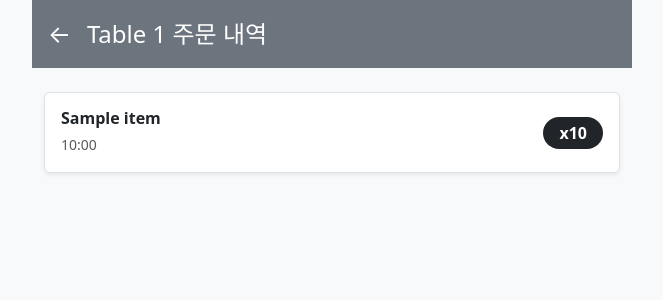
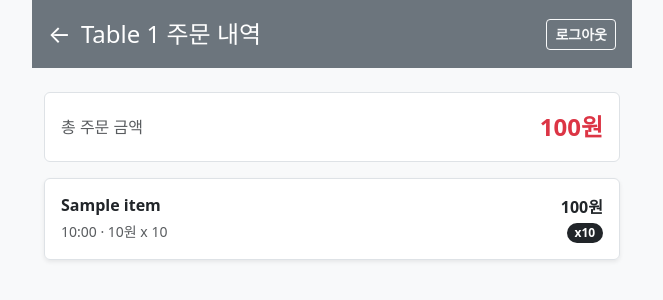
Before and after one commit to jae1u/festival-order, a Flask app: page /my_orders in a window 1280 px wide. Shown: the top 300 px of the page, without its empty margins (308-971 px from the left). Run offline with Flask 3, Linux system fonts and the light colour scheme; the visitor is signed in with stand-in values (Sample User, id 1); tables that the repository leaves empty hold one stand-in row (values such as "Sample post").

Commit message:
feat: show customer order totals and logout

```diff
--- a/web/app.py
+++ b/web/app.py
@@ -243,9 +243,25 @@ def customer_history():
     )
     rows = cursor.fetchall()
     conn.close()
+
+    total_amount = 0
+    for row in rows:
+        row["subtotal"] = row["price"] * row["quantity"]
+        total_amount += row["subtotal"]
+
     return render_template(
-        "customer_history.html", orders=rows, table_no=session["table_no"]
+        "customer_history.html",
+        orders=rows,
+        table_no=session["table_no"],
+        total_amount=total_amount,
     )
+
+
+@app.route("/customer/logout", methods=["POST"])
+def customer_logout():
+    session.pop("customer_session_id", None)
+    session.pop("table_no", None)
+    return redirect(url_for("customer_home"))
 
 
 # ==========================================
--- a/web/templates/customer_history.html
+++ b/web/templates/customer_history.html
@@ -12,28 +12,43 @@
             max-width: 600px;
             margin: auto;
         }
+
+        .history-header {
+            gap: 10px;
+        }
     </style>
 </head>
 
 <body>
-    <div class="bg-secondary text-white p-3 sticky-top d-flex align-items-center">
-        <a href="/menu" class="text-white text-decoration-none fs-4 me-3">←</a>
-        <h4 class="mb-0">Table {{ table_no }} 주문 내역</h4>
+    <div class="bg-secondary text-white p-3 sticky-top d-flex align-items-center history-header">
+        <a href="/menu" class="text-white text-decoration-none fs-4">←</a>
+        <h4 class="mb-0 flex-grow-1">Table {{ table_no }} 주문 내역</h4>
+        <form action="{{ url_for('customer_logout') }}" method="POST" onsubmit="sessionStorage.removeItem('cart');">
+            <button type="submit" class="btn btn-sm btn-outline-light fw-bold">로그아웃</button>
+        </form>
     </div>
 
     <div class="container mt-4">
         {% if not orders %}
         <div class="alert alert-light text-center">아직 주문한 메뉴가 없습니다.</div>
         {% else %}
+        <div class="bg-white border rounded p-3 mb-3 d-flex justify-content-between align-items-center">
+            <span class="text-muted">총 주문 금액</span>
+            <strong class="fs-4 text-danger">{{ "{:,}".format(total_amount) }}원</strong>
+        </div>
         <ul class="list-group shadow-sm">
             {% for order in orders %}
             <li class="list-group-item d-flex justify-content-between align-items-center py-3">
                 <div>
                     <h6 class="mb-1 fw-bold">{{ order.menu_name }}</h6>
-                    <small class="text-muted">{{ order.order_time.strftime('%H:%M') }}</small>
+                    <small class="text-muted">
+                        {{ order.order_time.strftime('%H:%M') }} · {{ "{:,}".format(order.price) }}원 x {{
+                        order.quantity }}
+                    </small>
                 </div>
                 <div class="text-end">
-                    <span class="badge bg-dark rounded-pill fs-6 px-3 py-2">x{{ order.quantity }}</span>
+                    <div class="fw-bold">{{ "{:,}".format(order.subtotal) }}원</div>
+                    <span class="badge bg-dark rounded-pill mt-1">x{{ order.quantity }}</span>
                 </div>
             </li>
             {% endfor %}
```
Also changed, not shown: web/templates/customer_menu.html (+12 -1 lines).
